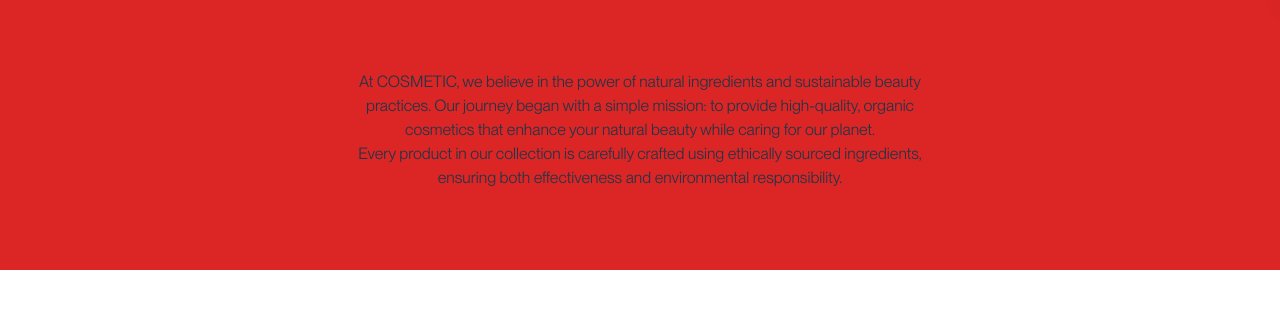
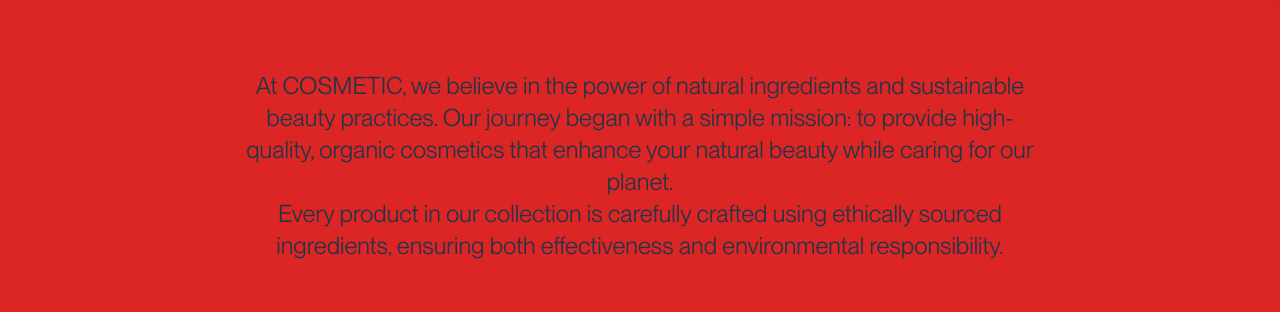
Before and after one commit to tibogot/cosmetic-3, a React (Vite) app: page / in a window 1280 px wide. Shown: the part 810-1122 px from the top of the page. Built offline with nearby package versions, Linux system fonts and the light colour scheme; no server answers.

Commit message:
Your descriptive message about the changes

```diff
--- a/src/components/HomePage.tsx
+++ b/src/components/HomePage.tsx
@@ -60,8 +60,8 @@ export const HomePage = () => {
 
       <section className="w-full bg-red-600 py-12 md:py-20 flex-grow">
         <div className="px-4 md:px-8 ">
-          <div className="prose prose-lg w-full text-center mx-auto md:w-1/2">
-            <p>
+          <div className="text-2xl prose prose-lg w-full text-center mx-auto lg:w-2/3">
+            <p className="">
               At COSMETIC, we believe in the power of natural ingredients and
               sustainable beauty practices. Our journey began with a simple
               mission: to provide high-quality, organic cosmetics that enhance
```
